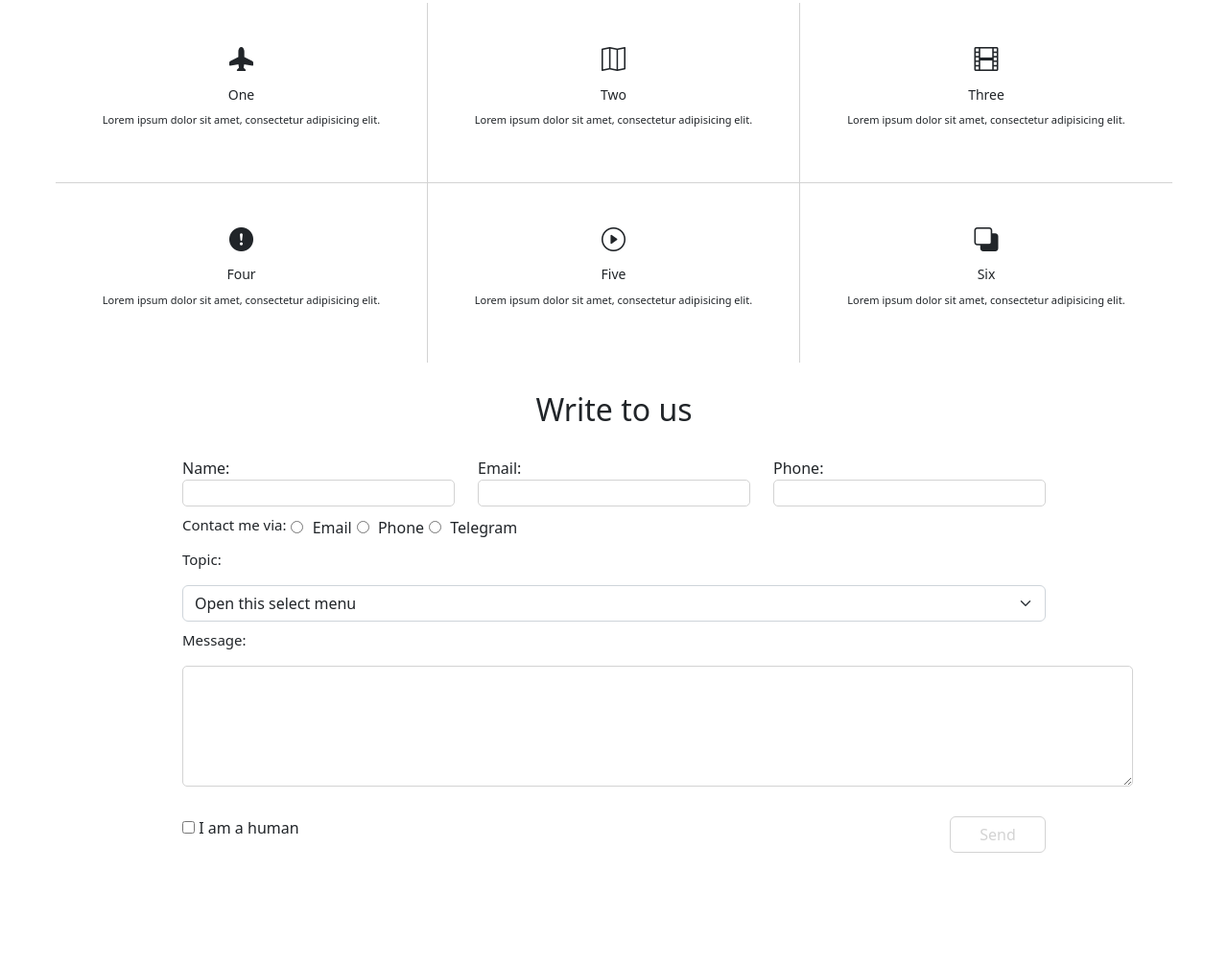
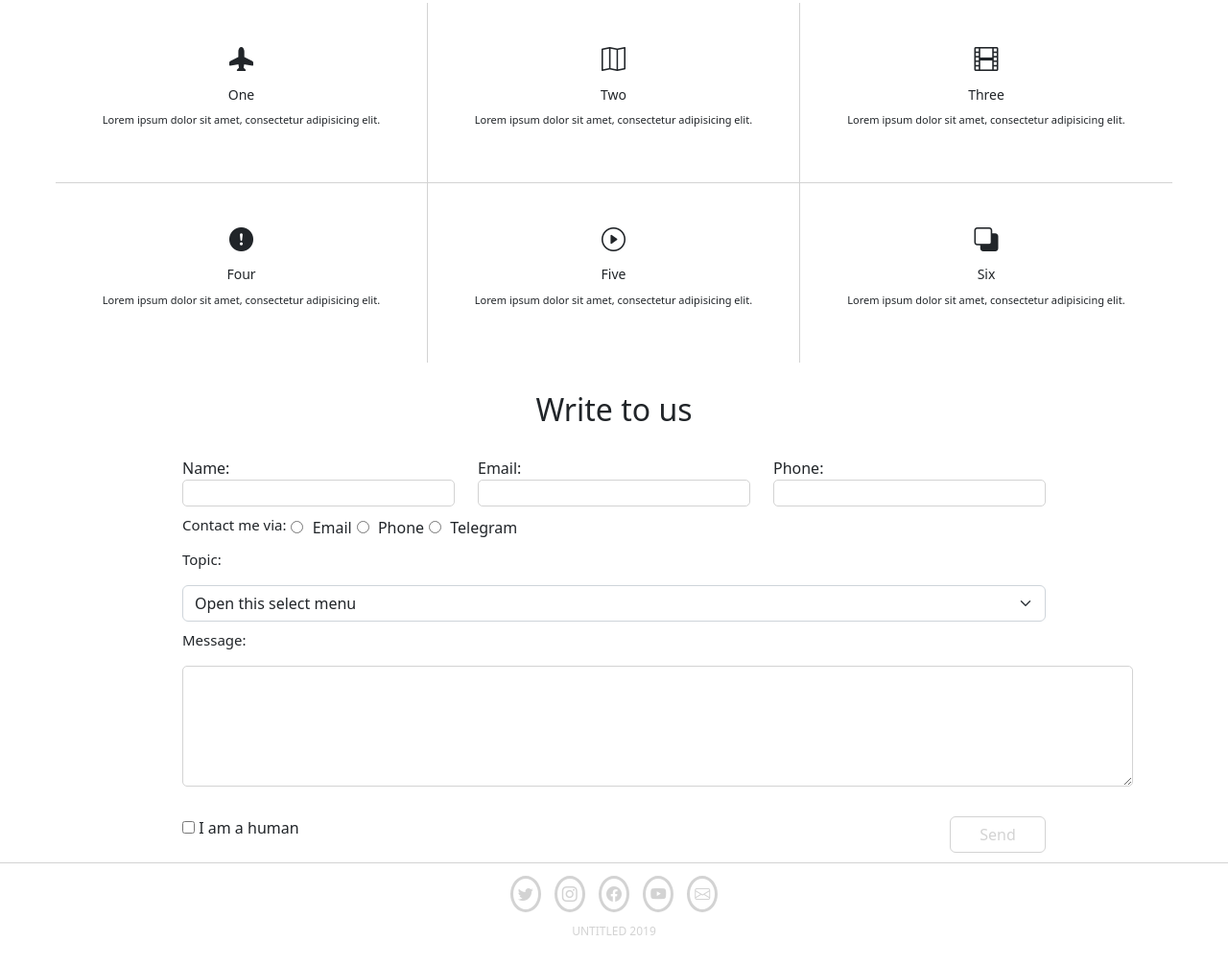
Before and after one commit to sokol46/exam1, a plain HTML site: page index.html in a window 1280 px wide. Shown: the part 1876-2882 px from the top of the page at 96% size. Before the commit the page ends 2775 px from the top, so only its background shows below. Drawn offline with nearby package versions, Linux system fonts and the light colour scheme.

Commit message:
added footer

```diff
--- a/index.html
+++ b/index.html
@@ -275,6 +275,18 @@
         </div>
     </form>
 
+    <footer>
+        <div class="icons2">
+            <i class="bi bi-twitter"></i>
+            <i class="bi bi-instagram"></i>
+            <i class="bi bi-facebook"></i>
+            <i class="bi bi-youtube"></i>
+            <i class="bi bi-envelope"></i>
+        </div>
+        <h4>UNTITLED 2019</h4>
+    </footer>
+
+
 
 
 
```
